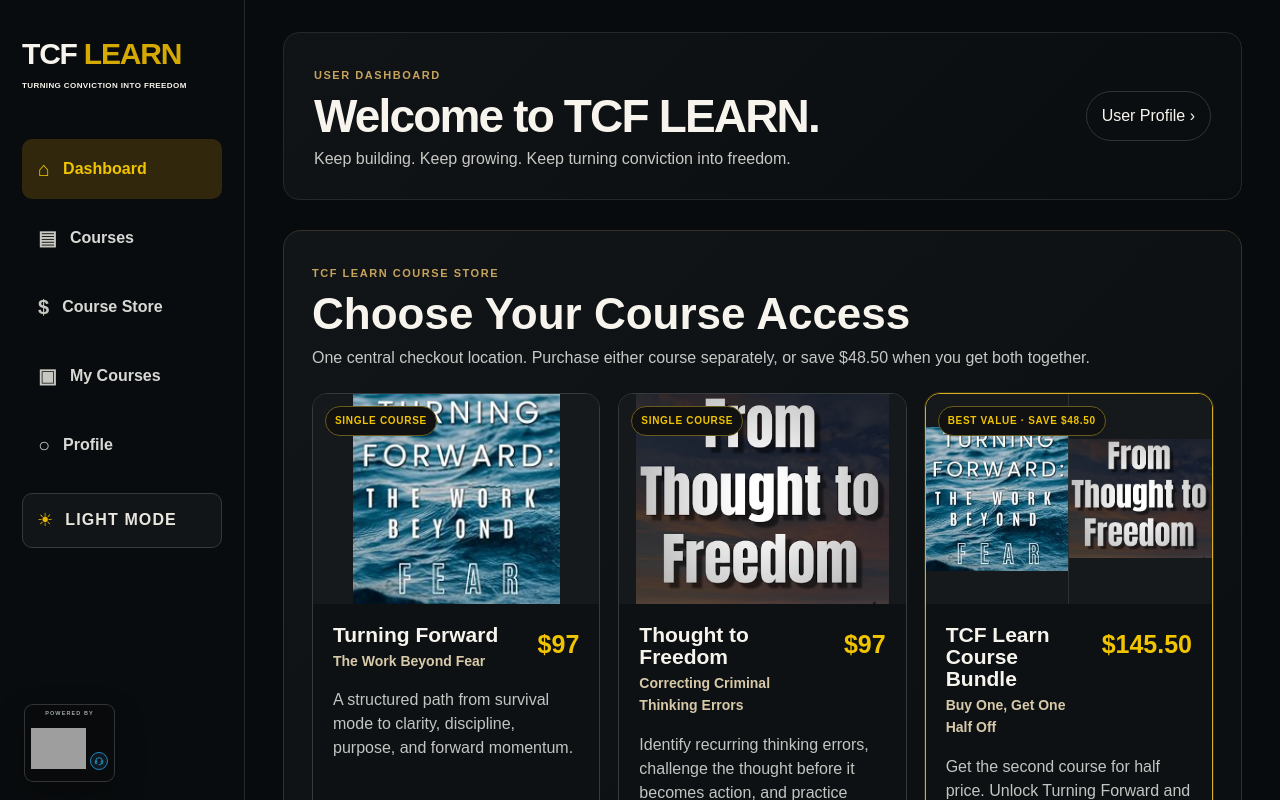
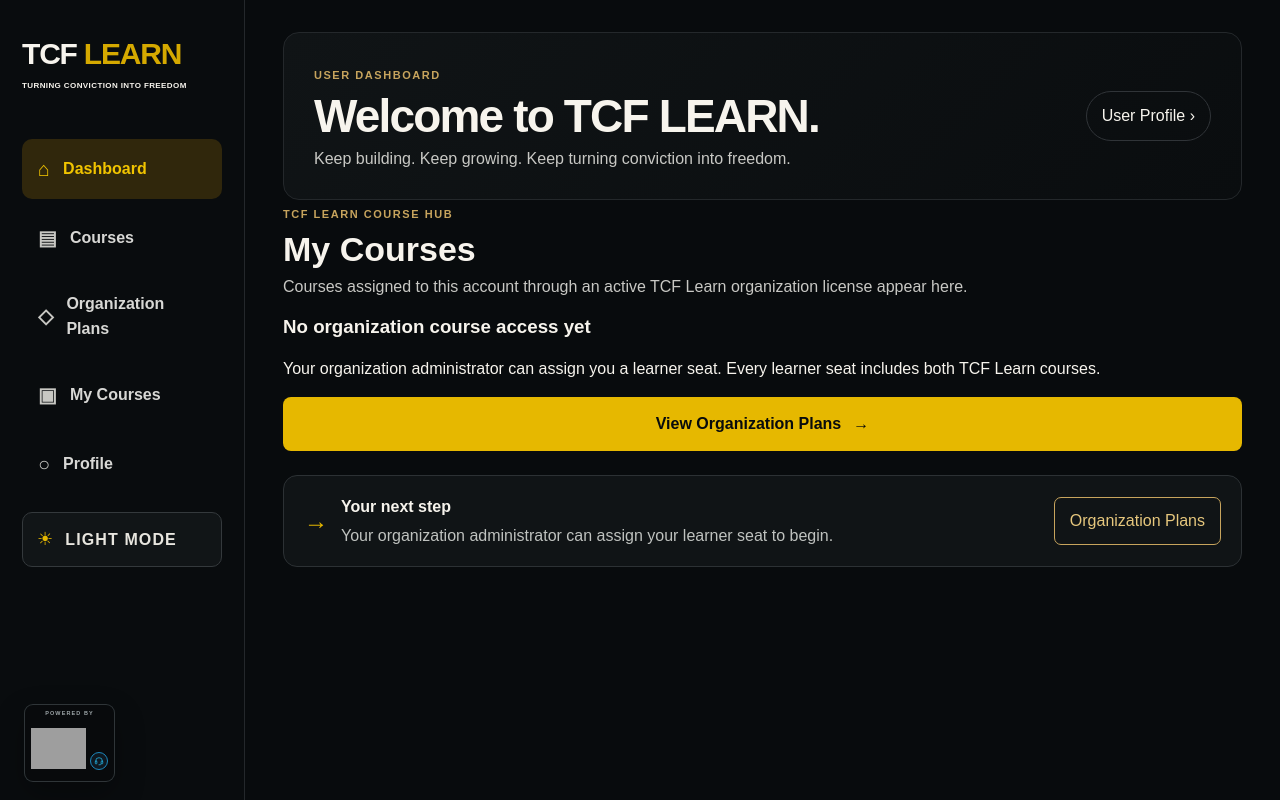
Before and after one commit to riversantoine93-dotcom/TCF-Learn, a Next.js app: page /dashboard in a window 1280 px wide. Shown: the top 800 px of the page. Built offline with nearby package versions, Linux system fonts and the light colour scheme; no server answers; grey boxes are pictures that could not be loaded.

Commit message:
Remove individual course store from learner dashboard

```diff
--- a/app/dashboard/page.tsx
+++ b/app/dashboard/page.tsx
@@ -3,7 +3,6 @@ import { useEffect, useMemo, useState } from "react";
 import Image from "next/image";
 import Link from "next/link";
 import ProgressBar from "@/components/ProgressBar";
-import DashboardPurchaseCenter from "@/components/DashboardPurchaseCenter";
 import { useAuth } from "@/components/AuthProvider";
 import { loadCloudProgress, loadLocalProgress, ProgressData } from "@/lib/progress";
 import { courseProgressSummary } from "@/lib/courses/dashboard";
@@ -48,19 +47,18 @@ export default function Dashboard(){
   const hasThoughtToFreedom=enrolledCourses.includes("thought-to-freedom");
   const thoughtStarted=hasThoughtToFreedom&&(Boolean(thoughtToFreedom.orientationComplete)||thoughtSummary.complete>0);
   const thoughtComplete=hasThoughtToFreedom&&Boolean(thoughtToFreedom.courseComplete);
-  const nextCourse=hasThoughtToFreedom&&thoughtStarted&&!thoughtComplete?"/course/thought-to-freedom":hasTurningForward?"/course/turning-forward":hasThoughtToFreedom?"/course/thought-to-freedom":"/dashboard#purchase-center";
+  const nextCourse=hasThoughtToFreedom&&thoughtStarted&&!thoughtComplete?"/course/thought-to-freedom":hasTurningForward?"/course/turning-forward":hasThoughtToFreedom?"/course/thought-to-freedom":"/organizations";
   return <main className={`dashboard-shell ${theme}`}>
-    <aside className="dashboard-sidebar"><Link className="dash-brand" href="/dashboard"><strong>TCF <span>LEARN</span></strong><small>TURNING CONVICTION INTO FREEDOM</small></Link><nav aria-label="User navigation"><Link className="active" href="/dashboard"><span>⌂</span>Dashboard</Link><Link href="/courses"><span>▤</span>Courses</Link><Link href="/dashboard#purchase-center"><span>$</span>Course Store</Link><Link href="/dashboard#my-courses"><span>▣</span>My Courses</Link><Link href="/profile"><span>○</span>Profile</Link></nav><button type="button" className="theme-toggle" onClick={toggleTheme} aria-label={`Switch to ${theme==="dark"?"light":"dark"} mode`}><span>{theme==="dark"?"☀":"☾"}</span><b>{theme==="dark"?"Light Mode":"Dark Mode"}</b></button></aside>
+    <aside className="dashboard-sidebar"><Link className="dash-brand" href="/dashboard"><strong>TCF <span>LEARN</span></strong><small>TURNING CONVICTION INTO FREEDOM</small></Link><nav aria-label="User navigation"><Link className="active" href="/dashboard"><span>⌂</span>Dashboard</Link><Link href="/courses"><span>▤</span>Courses</Link><Link href="/organizations"><span>◇</span>Organization Plans</Link><Link href="/dashboard#my-courses"><span>▣</span>My Courses</Link><Link href="/profile"><span>○</span>Profile</Link></nav><button type="button" className="theme-toggle" onClick={toggleTheme} aria-label={`Switch to ${theme==="dark"?"light":"dark"} mode`}><span>{theme==="dark"?"☀":"☾"}</span><b>{theme==="dark"?"Light Mode":"Dark Mode"}</b></button></aside>
     <section className="dashboard-main">
       <header className="dash-topbar"><div><span className="eyebrow">USER DASHBOARD</span><h1>{firstName?`Welcome back, ${firstName}.`:"Welcome to TCF LEARN."}</h1><p>Keep building. Keep growing. Keep turning conviction into freedom.</p></div><Link className="profile-link" href="/profile">{user?.user_metadata?.full_name||"User Profile"} <span>›</span></Link></header>
-      {user&&<div className="dash-stats"><div><strong>{checkingEnrollments?"—":enrolledCourses.length}</strong><span>Purchased Courses</span></div>{hasTurningForward&&<div><strong>{turningPercent}%</strong><span>Turning Forward</span></div>}{hasThoughtToFreedom&&<div><strong>{thoughtSummary.percent}%</strong><span>Thought to Freedom</span></div>}</div>}
-      <DashboardPurchaseCenter enrolledCourses={enrolledCourses}/>
-      <div className="hub-heading" id="my-courses"><div><span className="eyebrow">TCF LEARN COURSE HUB</span><h2>My Courses</h2><p>Only courses purchased on this account appear here. New purchases are made in the Course Store above.</p></div></div>
-      {checkingEnrollments?<div className="course-empty-state"><h3>Checking your course access…</h3><p>We’re loading the active courses attached to your account.</p></div>:enrolledCourses.length===0?<div className="course-empty-state"><h3>No purchased courses yet</h3><p>When you purchase a course or the bundle, your active courses will appear here automatically.</p><Link className="continue-button" href="/dashboard#purchase-center">View Course Store <span>→</span></Link></div>:<div className="course-hub-grid">
+      {user&&<div className="dash-stats"><div><strong>{checkingEnrollments?"—":enrolledCourses.length}</strong><span>Active Courses</span></div>{hasTurningForward&&<div><strong>{turningPercent}%</strong><span>Turning Forward</span></div>}{hasThoughtToFreedom&&<div><strong>{thoughtSummary.percent}%</strong><span>Thought to Freedom</span></div>}</div>}
+      <div className="hub-heading" id="my-courses"><div><span className="eyebrow">TCF LEARN COURSE HUB</span><h2>My Courses</h2><p>Courses assigned to this account through an active TCF Learn organization license appear here.</p></div></div>
+      {checkingEnrollments?<div className="course-empty-state"><h3>Checking your course access…</h3><p>We’re loading the active courses attached to your account.</p></div>:enrolledCourses.length===0?<div className="course-empty-state"><h3>No organization course access yet</h3><p>Your organization administrator can assign you a learner seat. Every learner seat includes both TCF Learn courses.</p><Link className="continue-button" href="/organizations">View Organization Plans <span>→</span></Link></div>:<div className="course-hub-grid">
         {hasTurningForward&&<article className="hub-course-card available"><div className="course-thumb"><Image src="/course-thumbnails/turning-forward.png" alt="Turning Forward course thumbnail" fill sizes="(max-width: 900px) 100vw, 50vw" priority/><span className="status-pill">ENROLLED</span></div><div className="course-card-body"><h3>Turning Forward: The Work Beyond Fear</h3><p>A structured path from survival mode to clarity, discipline, purpose, and forward momentum.</p><div className="progress-heading"><b>Overall Progress</b><strong>{turningPercent}%</strong></div><ProgressBar value={turningPercent}/><div className="course-meta"><span>{turningComplete} of 32 sections complete</span><span>8 modules</span></div><Link className="continue-button" href="/course/turning-forward">{turningComplete?"Continue Course":"Start Course"}<span>→</span></Link></div></article>}
         {hasThoughtToFreedom&&<article className="hub-course-card available"><div className="course-thumb"><Image src="/course-thumbnails/from-thought-to-freedom.png" alt="Thought to Freedom course thumbnail" fill sizes="(max-width: 900px) 100vw, 50vw"/><span className="status-pill">{thoughtComplete?"COMPLETED":thoughtStarted?"IN PROGRESS":"ENROLLED"}</span></div><div className="course-card-body"><h3>Thought to Freedom</h3><h4>Correcting Criminal Thinking Errors</h4><p>Identify recurring thinking errors, challenge the thought before it becomes action, and practice responsible replacement thinking.</p><div className="progress-heading"><b>Core Lesson Progress</b><strong>{thoughtSummary.percent}%</strong></div><ProgressBar value={thoughtSummary.percent}/><div className="course-meta"><span>{thoughtSummary.complete} of 30 lessons complete</span><span>10 modules</span></div><Link className="continue-button" href="/course/thought-to-freedom">{thoughtComplete?"Review Course":thoughtStarted?"Continue Course":"Start Course"}<span>→</span></Link></div></article>}
       </div>}
-      <div className="next-step"><div><span>→</span><div><b>Your next step</b><p>{enrolledCourses.length===0?"Choose a course in the store above to begin.":hasThoughtToFreedom&&thoughtStarted&&!thoughtComplete?"Continue Thought to Freedom from your next incomplete thinking-error lesson.":"Continue one of the courses attached to your account."}</p></div></div><Link href={nextCourse}>{enrolledCourses.length===0?"View Course Store":"Open Course"}</Link></div>
+      <div className="next-step"><div><span>→</span><div><b>Your next step</b><p>{enrolledCourses.length===0?"Your organization administrator can assign your learner seat to begin.":hasThoughtToFreedom&&thoughtStarted&&!thoughtComplete?"Continue Thought to Freedom from your next incomplete thinking-error lesson.":"Continue one of the courses attached to your account."}</p></div></div><Link href={nextCourse}>{enrolledCourses.length===0?"Organization Plans":"Open Course"}</Link></div>
     </section>
     <a className="podcast-powered" href="https://theconvictionfictionpodcast.com" target="_blank" rel="noreferrer" aria-label="Visit The Conviction Fiction Podcast"><span className="powered-label">POWERED BY</span><span className="podcast-lockup"><img src="https://theconvictionfictionpodcast.com/assets/conviction-fiction-logo.png" alt="The Conviction Fiction Podcast"/><span className="listen-cue" aria-hidden="true"><svg viewBox="0 0 24 24" role="img"><path d="M4 13v-1a8 8 0 0 1 16 0v1"/><rect x="3" y="12" width="4" height="7" rx="2"/><rect x="17" y="12" width="4" height="7" rx="2"/><path d="M17 19c0 1.1-.9 2-2 2h-3"/></svg></span></span></a>
   </main>;
```
